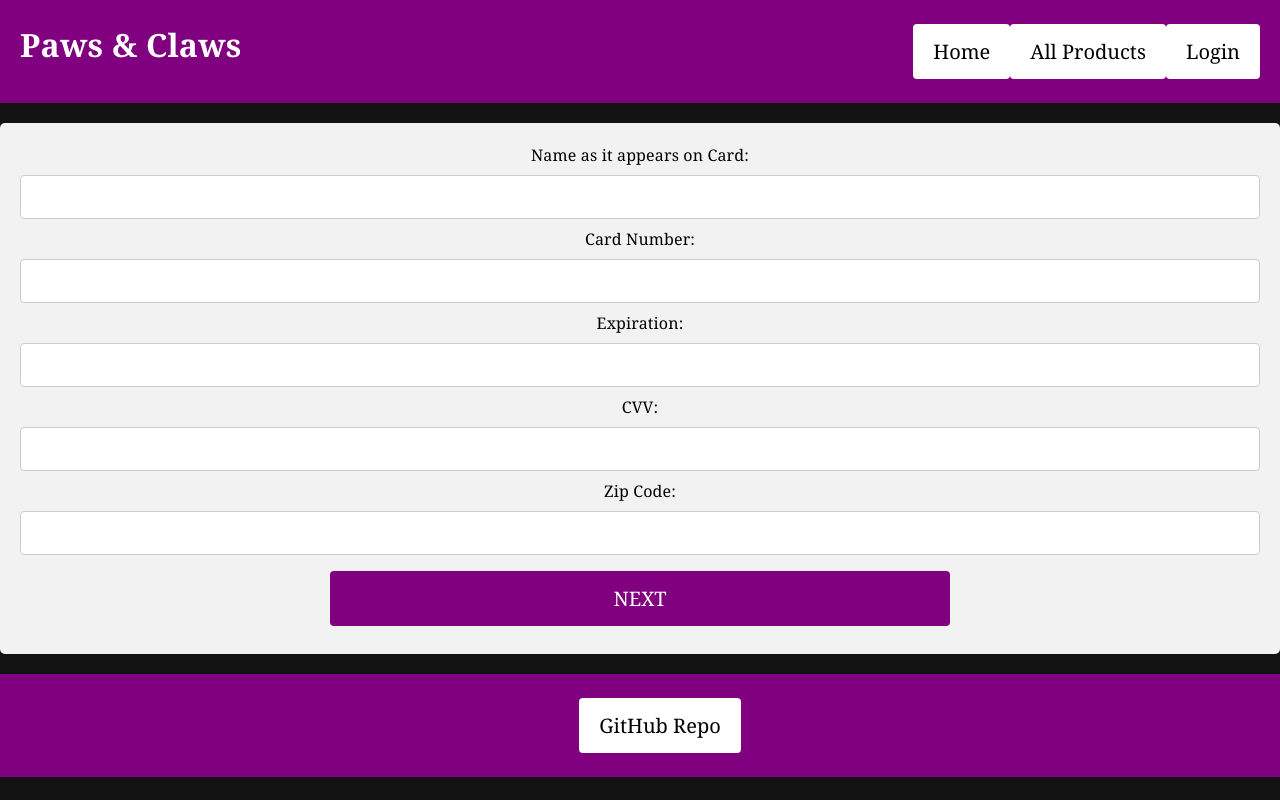
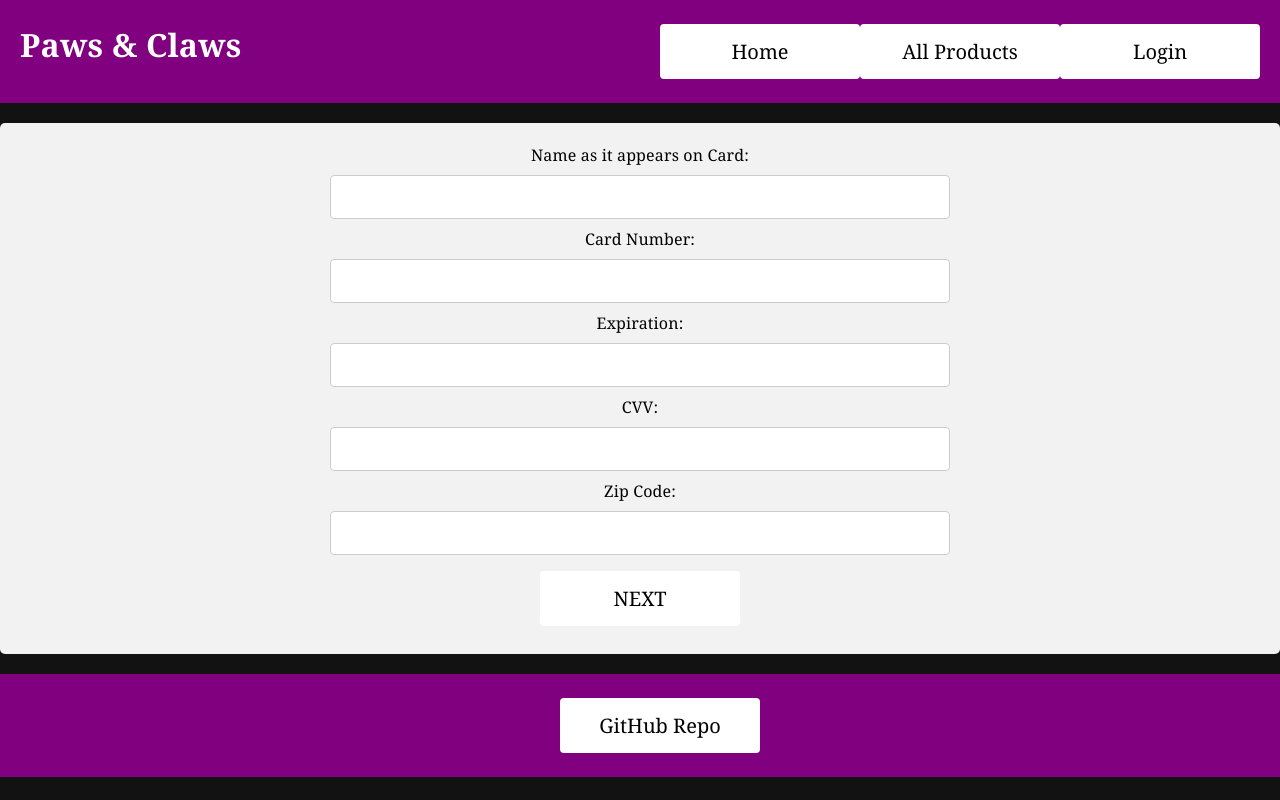
Before and after one commit to Fullslackers-Team/grace-shopper, a React (Vite) app in the folder client/: page /checkout in a window 1280 px wide. Both pictures are taken after typing "Sample", "Sample", "Sample", "Sample", "Sample" into the empty fields and a click on the button "NEXT". Built offline with nearby package versions, Linux system fonts and the light colour scheme; no server answers.

Commit message:
added logo, fixed buttons

```diff
--- a/client/src/pages/Checkout/CheckoutPay.jsx
+++ b/client/src/pages/Checkout/CheckoutPay.jsx
@@ -50,7 +50,11 @@ export default function CheckoutPay({ setPage }) {
         />
 
         <br></br>
-        <button type="submit" onClick={() => setPage("CheckoutThanks")}>
+        <button
+          className="link"
+          type="submit"
+          onClick={() => setPage("CheckoutThanks")}
+        >
           NEXT
         </button>
       </form>
--- a/client/src/pages/Checkout/CheckoutThanks.jsx
+++ b/client/src/pages/Checkout/CheckoutThanks.jsx
@@ -1,11 +1,14 @@
 import "./checkout.css";
+import logo from "../../assets/LOGO.png";
 
 export default function CheckoutThanks({ setPage }) {
   return (
     <div className="checkout-forms">
       <h1 className="thank-you">
-        THANK YOU FOR <br></br>SHOPPING WITH
+        THANK YOU <br></br>FOR SHOPPING WITH
       </h1>
+
+      <img src={logo} />
     </div>
   );
 }
--- a/client/src/pages/Checkout/checkout.css
+++ b/client/src/pages/Checkout/checkout.css
@@ -10,12 +10,7 @@
 }
 
 input {
-  /* width: 500px;
-  height: 40px;
-  display: flex;
-  align-content: center; */
-
-  width: 100%;
+  width: 50%;
   padding: 12px 20px;
   margin: 8px 0;
   display: inline-block;
@@ -26,9 +21,7 @@ input {
 }
 
 button {
-  width: 50%;
-  background-color: purple;
-  color: white;
+  width: 200px;
   padding: 14px 20px;
   margin: 8px 0;
   border: none;
@@ -36,3 +29,7 @@ button {
   cursor: pointer;
   font-size: 20px;
 }
+
+img {
+  max-width: 500px;
+}
```
Also changed, not shown: client/public/paws___claws_logo.png (deleted), client/src/assets/LOGO.png (added).
